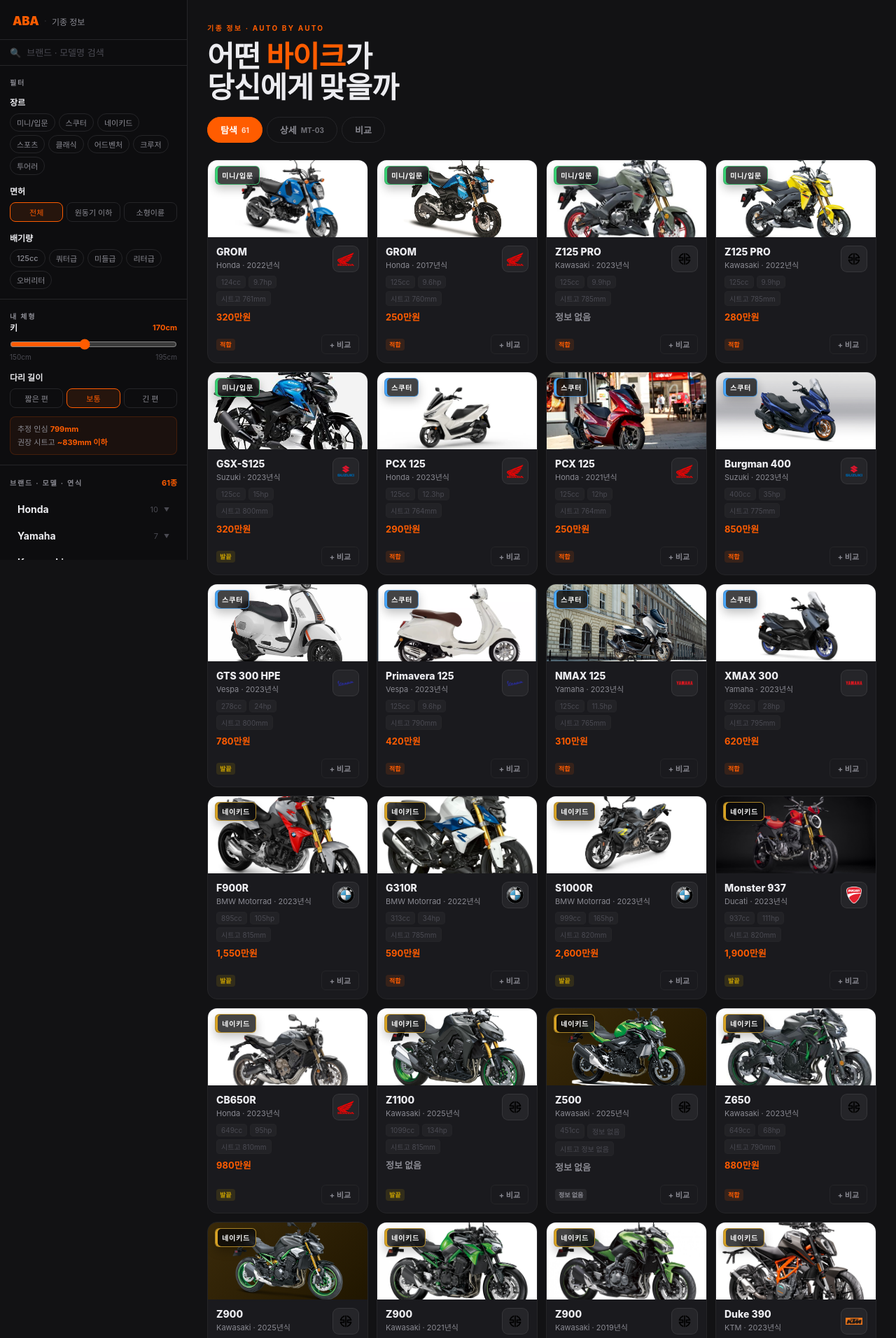
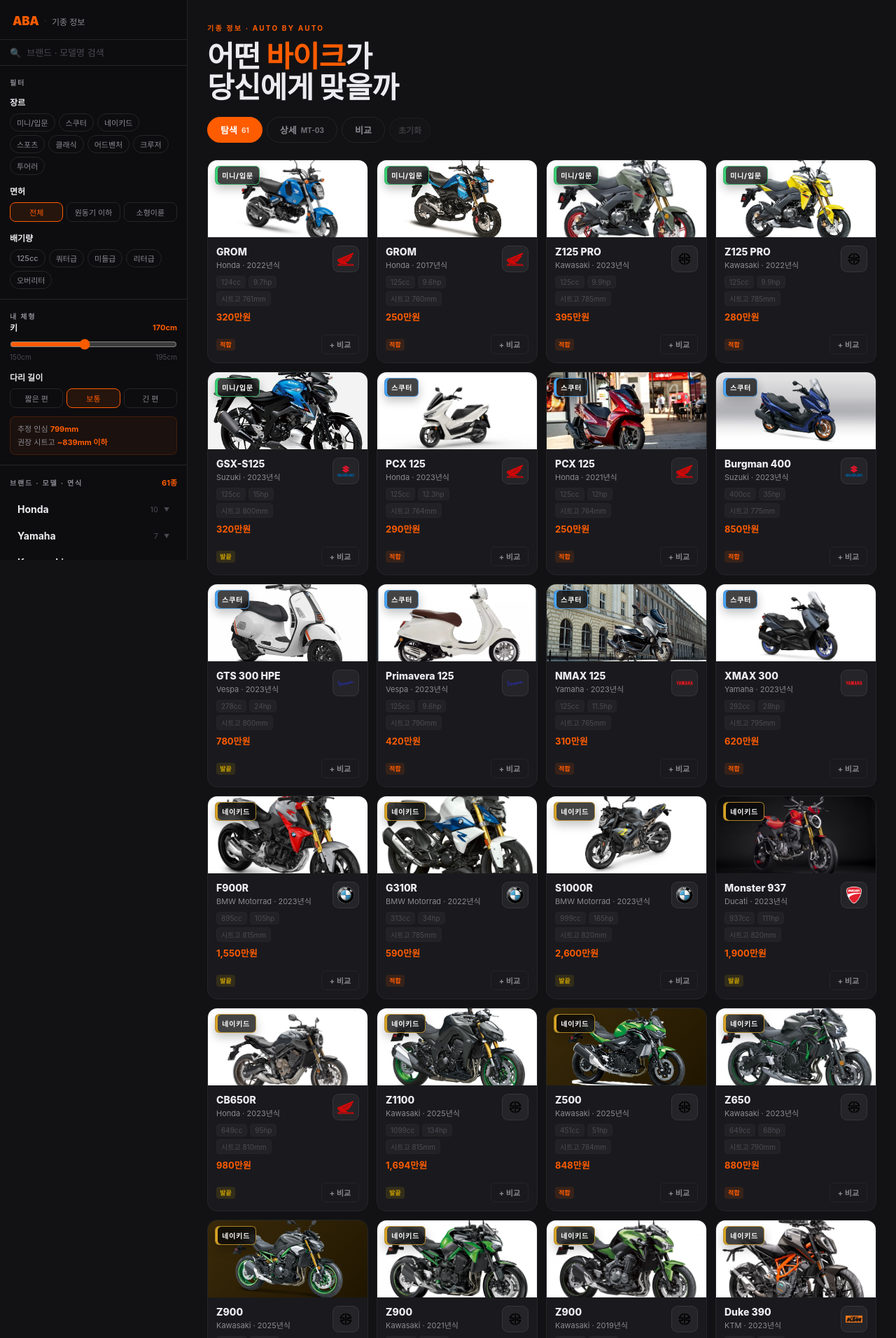
Before and after one commit to garidana-collab/auto-by-auto, a React (Vite) app: page / in a window 1280 px wide. Shown: the top 1912 px of the page at 70% size. Built offline with nearby package versions, Linux system fonts and the light colour scheme.

Commit message:
feat: price addition
가와사키 기종 가격 추가

```diff
--- a/src/App.jsx
+++ b/src/App.jsx
@@ -259,6 +259,9 @@
     setSelCats([]); setSelLic('전체'); setSelDisp([])
     setRiderHeight(170); setLegType('normal')
   }
+  function resetCompared() {
+    setCompared([])
+  }
   const hasFilter = selCats.length > 0 || selLic !== '전체' || selDisp.length > 0
     || riderHeight !== 170 || legType !== 'normal'
   const totalCount = filtered.length
@@ -474,6 +477,14 @@
             {compared.length > 0 && (
               <span className="tab-badge">{compared.length}</span>
             )}
+          </button>
+          <button
+            className="compare-reset"
+            onClick={resetCompared}
+            disabled={compared.length === 0}
+            aria-label="선택된 비교군 초기화"
+          >
+            초기화
           </button>
         </div>
 
@@ -978,7 +989,7 @@
 .main-title .hl { color: var(--orange); }
 
 /* ── 뷰 탭 */
-.view-tabs { display: flex; gap: 6px; margin-bottom: 24px; }
+.view-tabs { display: flex; flex-wrap: wrap; align-items: center; gap: 6px; margin-bottom: 24px; }
 .view-tab {
   display: inline-flex; align-items: center; gap: 6px;
   padding: 8px 18px; border-radius: 999px; font-size: 13px; font-weight: 600;
@@ -1001,6 +1012,19 @@
 }
 .view-tab:not(.on) .tab-badge {
   background: var(--orange); color: #fff;
+}
+.compare-reset {
+  display: inline-flex; align-items: center; justify-content: center;
+  min-height: 34px; padding: 8px 12px; border-radius: 999px;
+  border: 1px solid rgba(255,255,255,.1); background: rgba(255,255,255,.035);
+  color: var(--muted); font-size: 12px; font-weight: 700;
+  cursor: pointer; transition: all .15s;
+}
+.compare-reset:hover:not(:disabled) {
+  border-color: rgba(255,92,0,.45); color: var(--orange); background: rgba(255,92,0,.08);
+}
+.compare-reset:disabled {
+  opacity: .35; cursor: not-allowed;
 }
 
 /* ── 카드 그리드 */
--- a/src/data/bikes.js
+++ b/src/data/bikes.js
@@ -163,14 +163,14 @@
    category: '미니/입문', license: '원동기',
    displacement: 125, power: 9.9, torque: 9.6, weight: 102,
    seatHeight: 785, fuelEconomy: 55, tankCapacity: 7.4,
-   topSpeed: 92, priceKRW: 0, image: '/bikes/kawasaki/z125pro-2023.jpg'
+   topSpeed: 92, priceKRW: 3950000, image: '/bikes/kawasaki/z125pro-2023.jpg'
   },
   {
    id: 'ninja500-2025', brand: 'kawasaki', model: 'Ninja 500', year: 2025,
    category: '스포츠', license: '소형이륜',
-   displacement: 451, power: null, torque: null, weight: null,
-   seatHeight: null, fuelEconomy: null, tankCapacity: null,
-   topSpeed: null, priceKRW: 9350000, image: '/bikes/kawasaki/ninja500-2025.jpg'
+   displacement: 451, power: 45, torque: 42.6, weight: 171,
+   seatHeight: 785, fuelEconomy: 22, tankCapacity: 14,
+   topSpeed: 198, priceKRW: 9350000, image: '/bikes/kawasaki/ninja500-2025.jpg'
   },
   {
    id: 'ninja650-2022', brand: 'kawasaki', model: 'Ninja 650', year: 2022,
@@ -294,9 +294,9 @@
   {
     id: 'z500-2025', brand: 'kawasaki', model: 'Z500', year: 2025,
     category: '네이키드', license: '소형이륜',
-    displacement: 451, power: null, torque: null, weight: null,
-    seatHeight: null, fuelEconomy: null, tankCapacity: null,
-    topSpeed: null, priceKRW: 0, image: '/bikes/kawasaki/z500-2025.png'
+    displacement: 451, power: 51, torque: 42.6, weight: 167,
+    seatHeight: 784, fuelEconomy: 24, tankCapacity: 14,
+    topSpeed: 195, priceKRW: 8475000, image: '/bikes/kawasaki/z500-2025.png'
   },
   {
   id: 'z650rs-2022', brand: 'kawasaki', model: 'Z650RS', year: 2022,
@@ -337,14 +337,14 @@
   id: 'z1100-2025', brand: 'kawasaki', model: 'Z1100', year: 2025,
   category: '네이키드', license: '소형이륜',
   displacement: 1099, power: 134, torque: 112, weight: 200,
-  seatHeight: 815, fuelEconomy: null, tankCapacity: 17,
-  topSpeed: 254, priceKRW: 0, image: '/bikes/kawasaki/z1100-2025.jpeg'
+  seatHeight: 815, fuelEconomy: 18, tankCapacity: 17,
+  topSpeed: 254, priceKRW: 16940000, image: '/bikes/kawasaki/z1100-2025.jpeg'
 },
 {
   id: 'ninja1100sx-2025', brand: 'kawasaki', model: 'Ninja 1100SX', year: 2025,
   category: '투어러', license: '소형이륜',
   displacement: 1099, power: 134, torque: 112, weight: 200,
-  seatHeight: 815, fuelEconomy: null, tankCapacity: 17,
+  seatHeight: 815, fuelEconomy: 18.6, tankCapacity: 17,
   topSpeed: 254, priceKRW: 22716000, image: '/bikes/kawasaki/ninja1100sx-2025.webp'
 },
 
```
